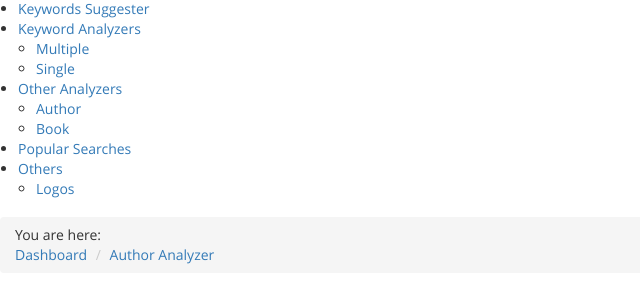
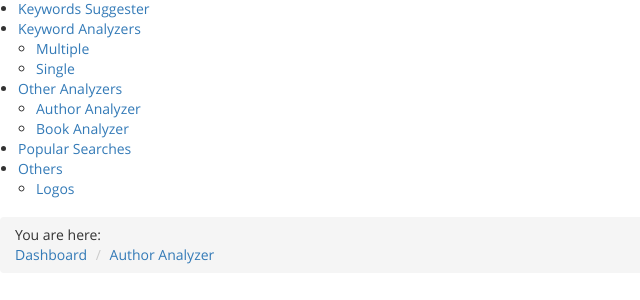
Before and after one commit to mahendrakalkura/apps.zonsidekick.com, a PHP site: template templates/views/aa.twig in a window 1280 px wide. Shown: the part 139-439 px from the top of the page, without its empty margins (0-640 px from the left). Run offline with PHP 8.4, Linux system fonts and the light colour scheme; the template is opened without the code that fills it: most values are stand-ins (such as "Sample title", 1, 10 or a date in 2020); data that the repository does not hold is empty; some libraries are stand-ins or nearby versions.

Commit message:
aa -> author_analyzer

```diff
--- a/templates/layout.twig
+++ b/templates/layout.twig
@@ -185,11 +185,11 @@
                             </a>
                             <ul>
                                 <li class="{% if nav == 'other_analyzers_author' %}active{% endif %}">
-                                    <a href="{{ url('aa') }}">
+                                    <a href="{{ url('author_analyzer') }}">
                                         <i class="menu-icon fa fa-fw fa-user">
                                         </i>
                                         <span class="mm-text">
-                                            Author
+                                            Author Analyzer
                                         </span>
                                     </a>
                                 </li>
@@ -198,7 +198,7 @@
                                         <i class="menu-icon fa fa-fw fa-book">
                                         </i>
                                         <span class="mm-text">
-                                            Book
+                                            Book Analyzer
                                         </span>
                                     </a>
                                 </li>
--- a/templates/views/aa.twig
+++ b/templates/views/aa.twig
@@ -7,7 +7,7 @@
 <ul class="breadcrumb breadcrumb-page">
     <div class="breadcrumb-label text-light-gray">You are here:</div>
     <li><a href="{{ url('dashboard') }}">Dashboard</a></li>
-    <li class="active"><a href="{{ url('aa') }}">{{ module }}</a></li>
+    <li class="active"><a href="{{ url('author_analyzer') }}">{{ module }}</a></li>
 </ul>
 <div class="page-header">
     <div class="row">
@@ -30,11 +30,11 @@
     data-error-1-top="Error #1"
     data-error-2-middle="<p>An unknown error has occurred. Please try again.</p>"
     data-error-2-top="Error #2"
-    data-url-author="{{ url('aa_author') }}"
-    data-url-authors="{{ url('aa_authors') }}"
+    data-url-author="{{ url('author_analyzer_author') }}"
+    data-url-authors="{{ url('author_analyzer_authors') }}"
     data-url="{{ url }}"
-    id="aa"
-    ng-controller="aa"
+    id="author_analyzer"
+    ng-controller="author_analyzer"
     >
     <form name="form" ng-submit="get_authors()">
         <div class="panel">
--- a/templates/views/ba.twig
+++ b/templates/views/ba.twig
@@ -124,7 +124,7 @@
                 <strong>Author:</strong>
                 <span ng-show="book.contents.author.url.length > 0">
                     <a
-                        href="{{ url('aa') }}?url=[! book.contents.author.url|encodeUri !]"
+                        href="{{ url('author_analyzer') }}?url=[! book.contents.author.url|encodeUri !]"
                         target="_blank"
                         >[! book.contents.author.name !]</a>
                     <a
--- a/templates/views/ce_overview.twig
+++ b/templates/views/ce_overview.twig
@@ -729,7 +729,7 @@
                             target="_blank"
                             ><i class="fa fa-fw fa-external-link"></i></a>
                         <a
-                            href="{{ url('aa') }}?url=[! book.author_url|encodeUri !]"
+                            href="{{ url('author_analyzer') }}?url=[! book.author_url|encodeUri !]"
                             ng-show="book.author_url.length > 0"
                             target="_blank"
                             >[! book.author_name !]</a>
@@ -859,7 +859,7 @@
                         <p>
                             <strong>Author:</strong>
                             <a
-                                href="{{ url('aa') }}?url=[! book.author_url|encodeUri !]"
+                                href="{{ url('author_analyzer') }}?url=[! book.author_url|encodeUri !]"
                                 ng-show="book.author_url.length > 0"
                                 target="_blank"
                                 >[! book.author_name !]</a>
--- a/templates/views/kns_simple.twig
+++ b/templates/views/kns_simple.twig
@@ -571,7 +571,7 @@
                                                 target="_blank"
                                                 ><i class="fa fa-fw fa-external-link"></i></a>
                                             <a
-                                                href="{{ url('aa') }}?url=[! item.author.url|encodeUri !]"
+                                                href="{{ url('author_analyzer') }}?url=[! item.author.url|encodeUri !]"
                                                 ng-show="item.author.url.length > 0"
                                                 target="_blank"
                                                 >[! item.author.name !]</a>
--- a/templates/views/kns_single.twig
+++ b/templates/views/kns_single.twig
@@ -319,7 +319,7 @@
                             target="_blank"
                             ><i class="fa fa-fw fa-external-link"></i></a>
                         <a
-                            href="{{ url('aa') }}?url=[! item.author.url|encodeUri !]"
+                            href="{{ url('author_analyzer') }}?url=[! item.author.url|encodeUri !]"
                             ng-show="item.author.url.length > 0"
                             target="_blank"
                             >[! item.author.name !]</a>
```
Also changed, not shown: index.php (+15 -12 lines), javascripts/all.js, 1 other file.
